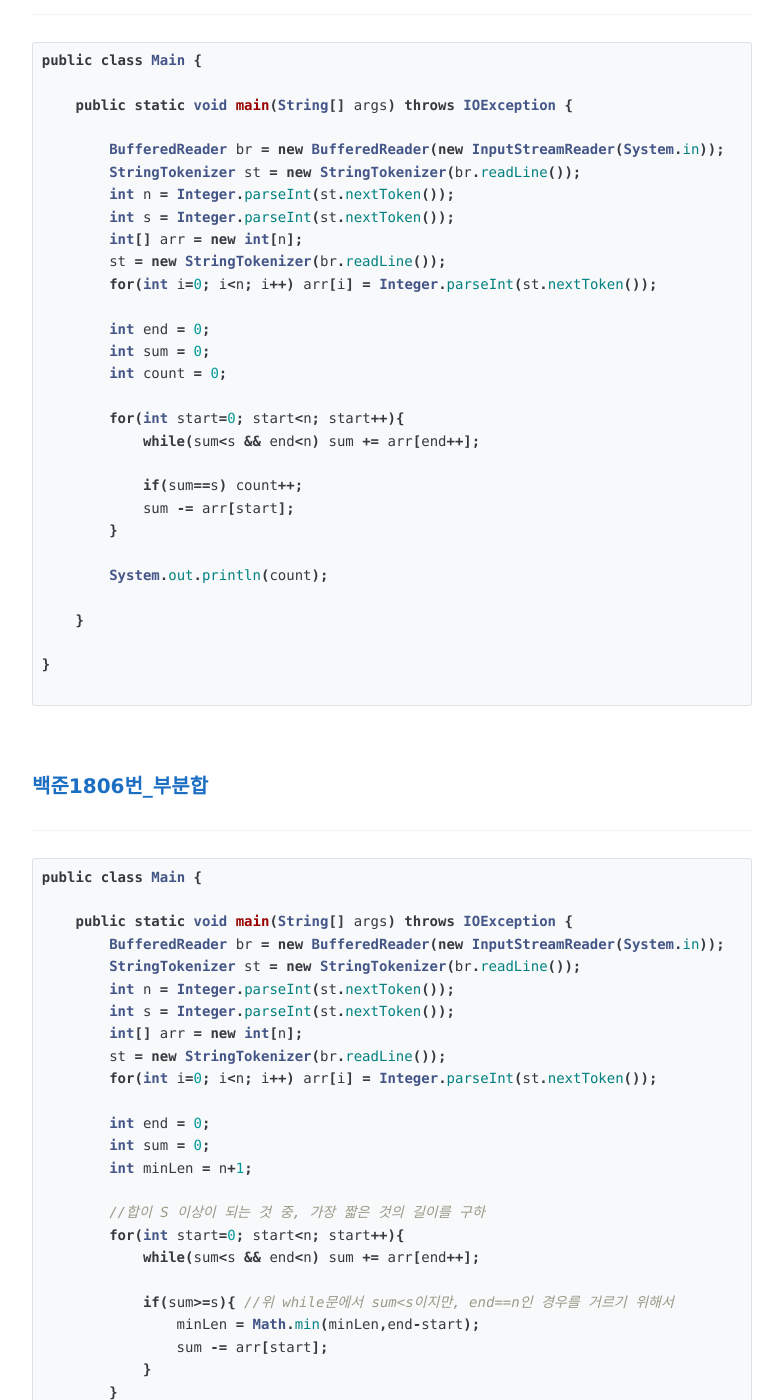
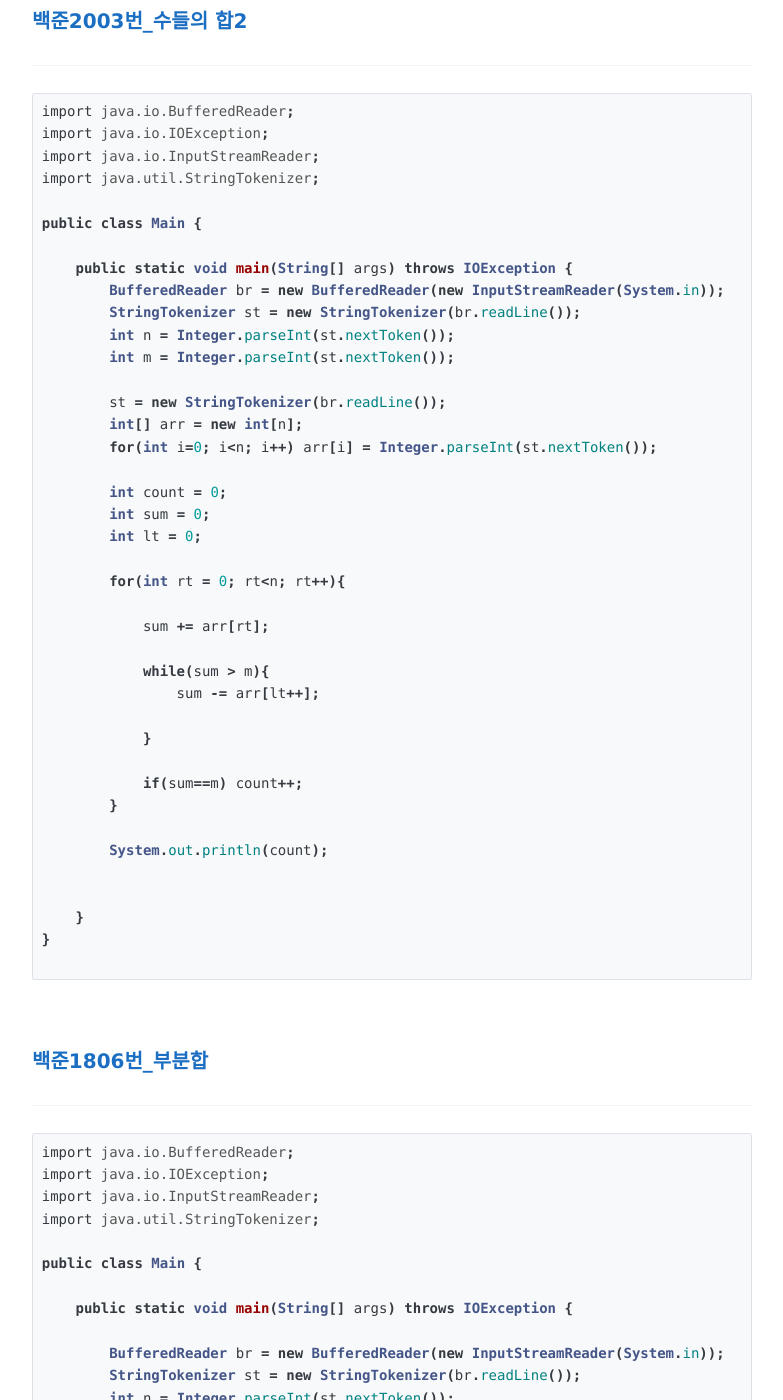
Before and after one commit to dadaJJung/blog, a Jekyll site: the page built from _posts/2021-04-01-TwoPointers_Alogorithm.md, in a window 1280 px wide and 1400 px high, scrolled down 355 px. Shown: the whole window, without its empty margins (248-1031 px from the left). Built offline with Jekyll 4.4.1, drawn with Linux system fonts in a browser that asks for light colours; comment, search, counter and statistics services are not loaded; some of the changed text lies outside the part shown.

Commit message:
Add a twopointer alorithm exam

````diff
--- a/_posts/2021-04-01-TwoPointers_Alogorithm.md
+++ b/_posts/2021-04-01-TwoPointers_Alogorithm.md
@@ -1,44 +1,54 @@
 ---
 layout: post
-title: (알고리즘) 투 포인터(Two Pointers) 문제풀이
+title: (알고리즘) 투 포인터 알고리즘(Two Pointer ) 문제풀이
 tags:
   - 알고리즘
 ---
 
 <br>
 
-### [백준2003번_수들의 합](https://www.acmicpc.net/problem/2003)
+### [백준2003번_수들의 합2](https://www.acmicpc.net/problem/2003)
 
 ---
 
 ```java
+import java.io.BufferedReader;
+import java.io.IOException;
+import java.io.InputStreamReader;
+import java.util.StringTokenizer;
+
 public class Main {
 
     public static void main(String[] args) throws IOException {
-
         BufferedReader br = new BufferedReader(new InputStreamReader(System.in));
         StringTokenizer st = new StringTokenizer(br.readLine());
         int n = Integer.parseInt(st.nextToken());
-        int s = Integer.parseInt(st.nextToken());
+        int m = Integer.parseInt(st.nextToken());
+
+        st = new StringTokenizer(br.readLine());
         int[] arr = new int[n];
-        st = new StringTokenizer(br.readLine());
         for(int i=0; i<n; i++) arr[i] = Integer.parseInt(st.nextToken());
 
-        int end = 0;
+        int count = 0;
         int sum = 0;
-        int count = 0;
+        int lt = 0;
 
-        for(int start=0; start<n; start++){
-            while(sum<s && end<n) sum += arr[end++];
+        for(int rt = 0; rt<n; rt++){
 
-            if(sum==s) count++;
-            sum -= arr[start];
+            sum += arr[rt];
+
+            while(sum > m){
+                sum -= arr[lt++];
+
+            }
+
+            if(sum==m) count++;
         }
 
         System.out.println(count);
 
+
     }
-
 }
 
 ```
@@ -50,38 +60,303 @@ public class Main {
 ---
 
 ```java
+import java.io.BufferedReader;
+import java.io.IOException;
+import java.io.InputStreamReader;
+import java.util.StringTokenizer;
+
 public class Main {
 
     public static void main(String[] args) throws IOException {
+
         BufferedReader br = new BufferedReader(new InputStreamReader(System.in));
         StringTokenizer st = new StringTokenizer(br.readLine());
         int n = Integer.parseInt(st.nextToken());
         int s = Integer.parseInt(st.nextToken());
         int[] arr = new int[n];
+
         st = new StringTokenizer(br.readLine());
         for(int i=0; i<n; i++) arr[i] = Integer.parseInt(st.nextToken());
 
-        int end = 0;
+        int minLen = arr.length+1;
+        int lt = 0;
         int sum = 0;
-        int minLen = n+1;
 
-        //합이 S 이상이 되는 것 중, 가장 짧은 것의 길이를 구하
-        for(int start=0; start<n; start++){
-            while(sum<s && end<n) sum += arr[end++];
+        for(int rt=0; rt<n; rt++){
+            sum += arr[rt];
 
-            if(sum>=s){ //위 while문에서 sum<s이지만, end==n인 경우를 거르기 위해서
-                minLen = Math.min(minLen,end-start);
-                sum -= arr[start];
+            while(sum>=s) {
+                minLen = Math.min(minLen, (rt - lt + 1));
+                sum -= arr[lt++];
             }
+
         }
 
-        int ans = (minLen==n+1) ? 0 : minLen;
-        System.out.println(ans);
+
+        System.out.println(minLen==arr.length+1?0:minLen);
+
 
     }
-
 }
 
 ```
 
 <br>
+
+### [백준1644번_소수의 연속합](https://www.acmicpc.net/problem/1644)
+
+---
+
+```java
+import java.io.BufferedReader;
+import java.io.IOException;
+import java.io.InputStreamReader;
+import java.util.ArrayList;
+import java.util.Arrays;
+
+public class Main {
+
+
+    public static void main(String[] args) throws IOException {
+
+
+
+        //에라토스테네스의 체 구하기 N까지
+        BufferedReader br = new BufferedReader(new InputStreamReader(System.in));
+        int n = Integer.parseInt(br.readLine());
+
+        boolean[] isPrime = new boolean[n+1];
+        Arrays.fill(isPrime,true);
+
+        isPrime[0] = false;
+        isPrime[1] = false;
+
+        for(int i=2; i*i<=n; i++){
+            if(isPrime[i]){
+                for(int j=i*i; j<=n; j+=i){
+                    isPrime[j] = false;
+                }
+            }
+        }
+
+
+        ArrayList<Integer> primeList = new ArrayList<>();
+        for(int i=2; i<=n; i++){
+            if(isPrime[i]) primeList.add(i);
+        }
+
+
+        int lt = 0;
+        int sum = 0;
+        int count = 0;
+
+
+        //N까 투포인터로 합이 N이 되는 경우의 수 구하기
+        for(int rt=0; rt<primeList.size(); rt++){
+
+            sum += primeList.get(rt);
+
+            while(sum>n){
+                sum -= primeList.get(lt++);
+            }
+
+            if(sum==n){
+                count++;
+            }
+
+        }
+
+
+        System.out.println(count);
+
+    }
+}
+
+```
+
+<br/>
+
+### [백준2230번_수 고르기](https://www.acmicpc.net/problem/2230)
+
+---
+
+```java
+import java.io.BufferedReader;
+import java.io.IOException;
+import java.io.InputStreamReader;
+import java.util.Arrays;
+import java.util.StringTokenizer;
+
+public class Main {
+
+
+    public static void main(String[] args) throws IOException {
+
+        BufferedReader br = new BufferedReader(new InputStreamReader(System.in));
+        StringTokenizer st = new StringTokenizer(br.readLine());
+        int n = Integer.parseInt(st.nextToken());
+        int m = Integer.parseInt(st.nextToken());
+        int[] arr = new int[n];
+
+        for(int i=0; i<n; i++) arr[i] = Integer.parseInt(br.readLine());
+        Arrays.sort(arr);
+
+        int lt = 0;
+        int minDiff = Integer.MAX_VALUE;
+
+
+        int rt = 0;
+
+        while(lt<n && rt<n){
+
+            int tempDiff = arr[rt] - arr[lt];
+
+            while(tempDiff >= m){
+                minDiff = Math.min(minDiff, tempDiff);
+                if(lt==n-1) break;
+                tempDiff = arr[rt] - arr[++lt];
+            }
+
+            rt++;
+
+        }
+
+
+
+        System.out.println(minDiff);
+
+    }
+}
+
+```
+
+<br>
+
+### [백준1484번_다이어트](https://www.acmicpc.net/problem/1484)
+
+---
+
+```java
+import java.io.BufferedReader;
+import java.io.IOException;
+import java.io.InputStreamReader;
+import java.util.ArrayList;
+import java.util.List;
+import java.util.StringTokenizer;
+
+public class Main {
+
+    public static void main(String[] args) throws IOException {
+
+        BufferedReader br = new BufferedReader(new InputStreamReader(System.in));
+        int n = Integer.parseInt(br.readLine());
+
+        List<Integer> list = new ArrayList<>();
+
+
+        for(int i=3; i<=n; i=i+2){
+            list.add(i);
+        }
+
+
+
+        StringBuilder sb = new StringBuilder();
+
+        int lt = 0;
+        int sum = 0;
+        for(int rt = 0; rt<list.size(); rt++){
+
+            sum += list.get(rt);
+
+            while(sum>n){
+                sum -= list.get(lt++);
+            }
+
+            if(sum==n){
+                sb.append(rt+2);
+                sb.append("\n");
+            }
+        }
+
+
+        if(sb.length()==0) System.out.println(-1);
+        else System.out.println(sb.toString());
+    }
+}
+
+```
+
+<br>
+
+### [백준2531번_회전초밥](https://www.acmicpc.net/problem/2531)
+
+---
+
+```java
+import java.io.BufferedReader;
+import java.io.IOException;
+import java.io.InputStreamReader;
+import java.util.HashMap;
+import java.util.StringTokenizer;
+
+public class Main {
+
+
+    public static void main(String[] args) throws IOException {
+
+        BufferedReader br = new BufferedReader(new InputStreamReader(System.in));
+        StringTokenizer st = new StringTokenizer(br.readLine());
+        int n = Integer.parseInt(st.nextToken());
+        int d = Integer.parseInt(st.nextToken());  //초밥의 가지수 1~d 까지
+        int k = Integer.parseInt(st.nextToken());  //연속해서 먹는 접시수
+        int c = Integer.parseInt(st.nextToken());  //쿠폰번호 C
+
+        int[] arr = new int[n+k-1];
+        for(int i=0; i<n; i++) arr[i] = Integer.parseInt(br.readLine());
+        for(int i=0; i<k-1; i++) arr[n+i] = arr[i];
+
+
+        //arr을 돌면서 k접시를 먹는데
+        //C를 포함한 경우 -> 해당 범위내 종류만 카운트
+        //C를 포함하지 않은 경우 -> 해당 범위내 종류 + 1
+
+
+        int maxType = -1;
+        int lt = 0;
+        int len = 0;
+        HashMap<Integer,Integer> map = new HashMap<>();
+
+
+        for(int rt = 0; rt<n+k-1; rt++){
+
+            ++len;
+            map.put(arr[rt],map.getOrDefault(arr[rt],0)+1);
+
+
+            if(len==k){ //길이를 다 채운 경우
+                int typeCnt = map.size();
+                if(!map.containsKey(c)) typeCnt++;
+                maxType = Math.max(maxType,typeCnt);
+
+
+                if(map.get(arr[lt])==1){
+                    map.remove(arr[lt]);
+                }else{
+                    map.put(arr[lt],map.get(arr[lt])-1);
+                }
+                lt++; len--;
+
+            }
+
+
+
+        }//for
+
+
+        System.out.println(maxType);
+
+    }
+}
+
+
+```
````
